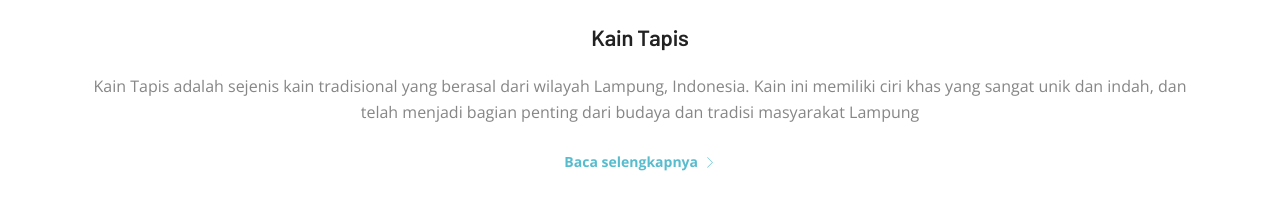
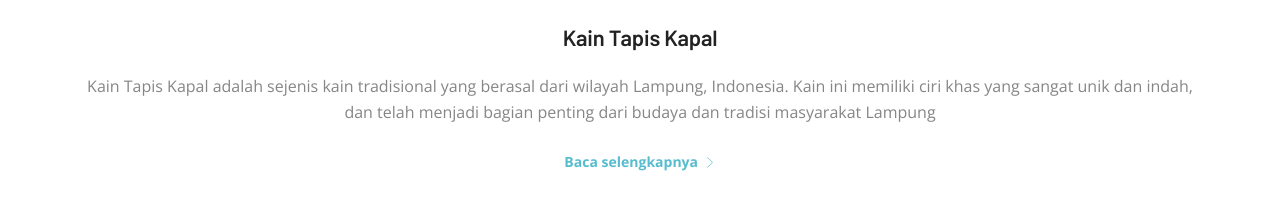
Before and after one commit to arsy25/fix-webblog-TCC2023, a plain HTML site: page blog.html in a window 1280 px wide. Shown: the part 2561-2768 px from the top of the page. Drawn offline with nearby package versions, Linux system fonts and the light colour scheme.

Commit message:
Update blog.html

```diff
--- a/blog.html
+++ b/blog.html
@@ -196,10 +196,10 @@
 						</div>
 						<div class="entry__body text-center">
 							<h2 class="entry__title">
-								<a href="#">Kain Tapis</a>
+								<a href="#">Kain Tapis Kapal</a>
 							</h2>
 							<div class="entry__excerpt">
-								<p>Kain Tapis adalah sejenis kain tradisional yang berasal dari wilayah Lampung,
+								<p>Kain Tapis Kapal adalah sejenis kain tradisional yang berasal dari wilayah Lampung,
 									Indonesia. Kain ini memiliki ciri khas yang sangat unik dan indah, dan telah menjadi
 									bagian penting dari budaya dan tradisi masyarakat Lampung</p>
 							</div>
```
